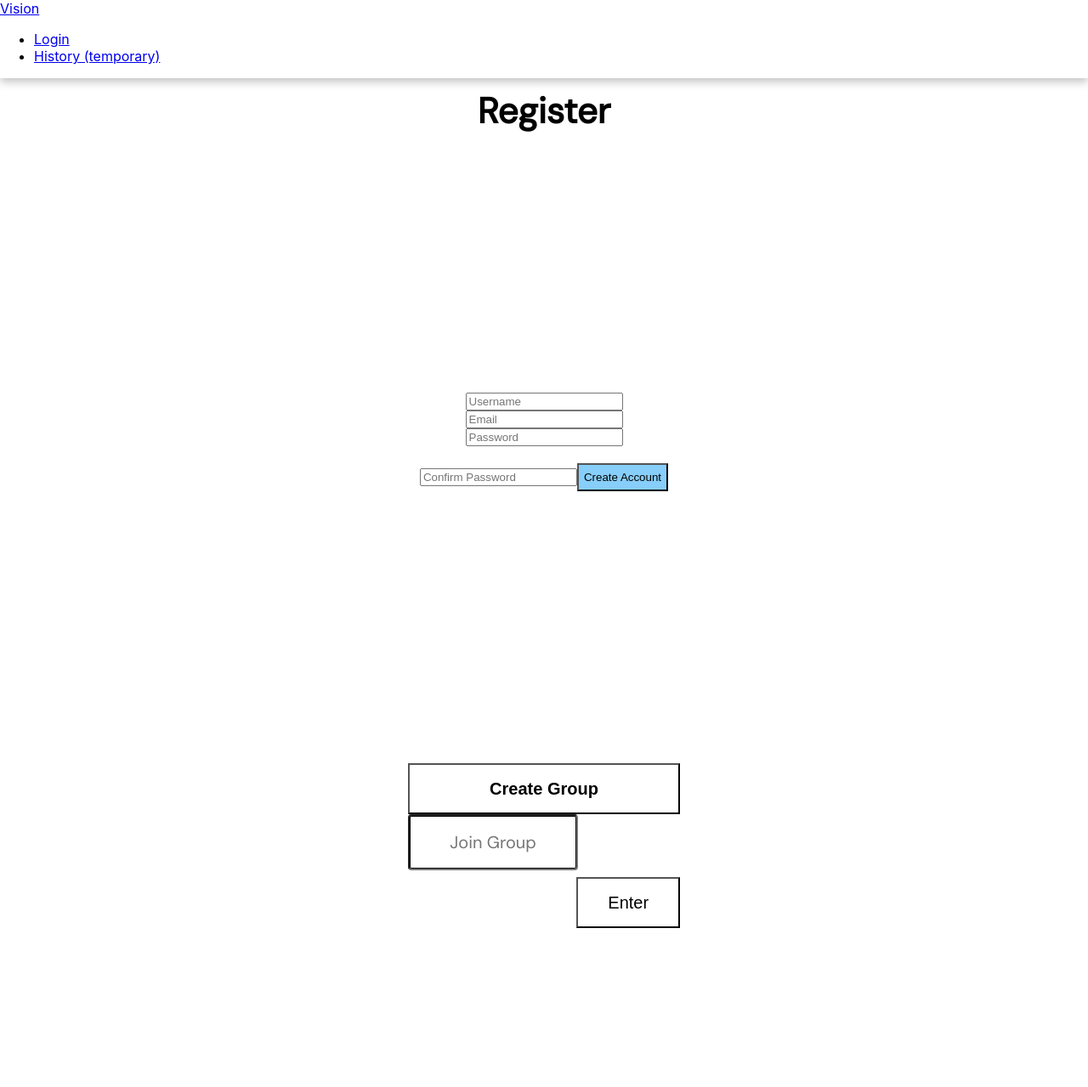
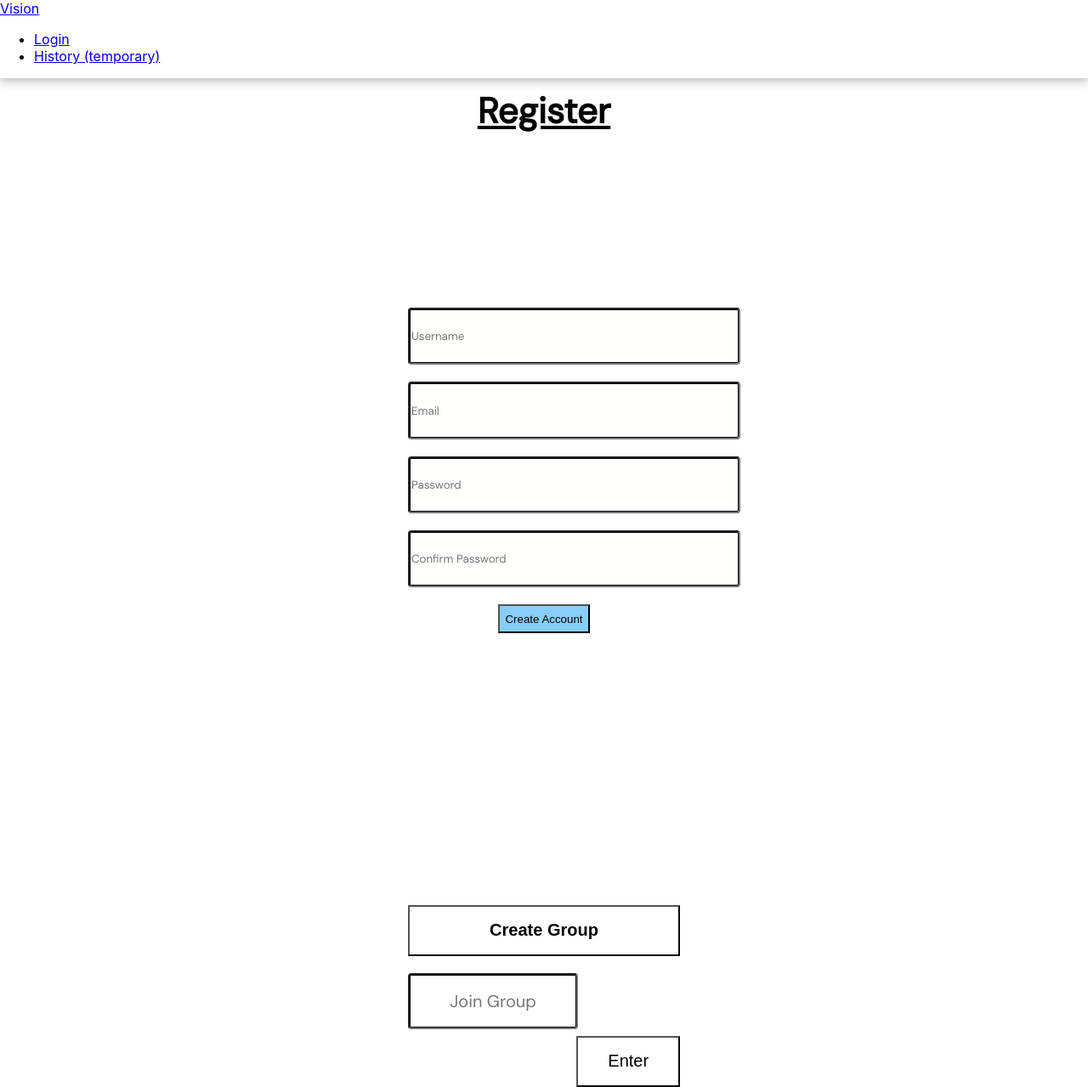
Before and after one commit to 201FinalProject/TaskBoardApp, a React (Create React App) app in the folder 201-react/: page /Register in a window 1280 px wide. Shown: the whole page at 85% size. Before the commit the page ends 1092 px from the top, so only its background shows below. Built offline with nearby package versions, Linux system fonts and the light colour scheme.

Commit message:
aadesh updated

```diff
--- a/201-react/src/Pages/Register.css
+++ b/201-react/src/Pages/Register.css
@@ -7,31 +7,31 @@
 
 h1 {
     text-align: center;
-    margin-top: 100px;
     font-family: DM Sans;
     font-size: 42px;
     font-weight: 700;
     line-height: 62px;
     letter-Spacing: 0em;
     color: #000000;
+    text-decoration: underline;
+    margin-bottom: -100px;
 }
 
 #FormContainer {
-    margin-top: 200px;
     width: 30%;
     margin: auto;
 }
 
-input[type=text], select{
+input, select{
     height: 61.359771728515625px;
     width: 383.42926025390625px;
     border-radius: 4px;
     background: rgba(255, 207, 164, 0.01);
     box-shadow: inset 0px -1px 0px #000000, inset 1px 0px 0px #000000, inset -1px 0px 0px #000000, inset 0px 1px 0px #000000;
-    margin: auto;
+    margin-top: 20px;
     font-family: DM Sans;
+    display: block;
     background: #FFCFA403;
-    text-align: center;
 }
 
 button {
--- a/201-react/src/Pages/login.jsx
+++ b/201-react/src/Pages/login.jsx
@@ -8,13 +8,16 @@ const useStyles = {
     InnerBox: {
         textAlign: "center",
         marginTop: "100px",
+        marginBottom: "130px",
         fontFamily: "DM Sans",
         fontSize: "42px",
         fontWeight: "700",
         lineHeight: "62px",
         letterSpacing: "0em",
         textAlign: "center",
-        color: "#000000"
+        color: "#000000",
+        textDecoration: "underline"
+
     },
 
     InnerLogin: {
```
Also changed, not shown: 1 other file (tests, documents, lock files or other folders).
